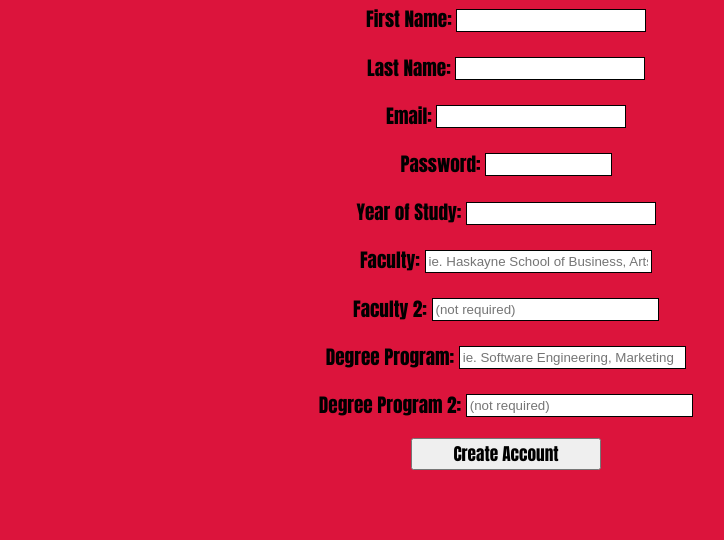
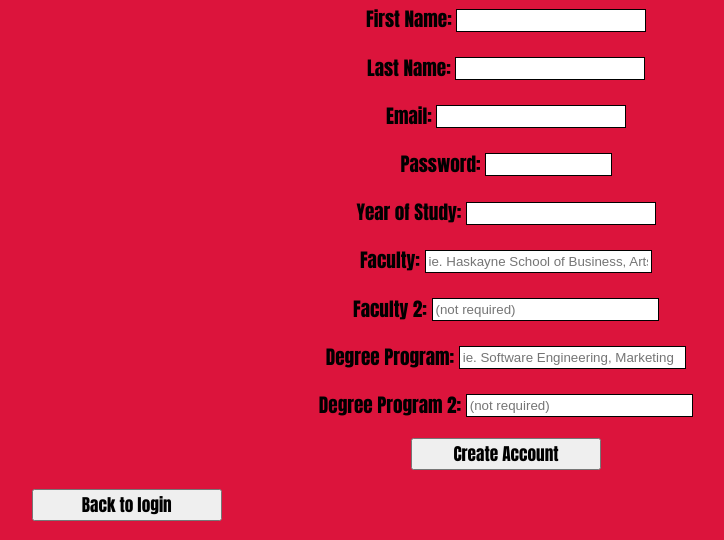
Before and after one commit to astorino-lex/CPSC471FinalProject, a PHP site: page /create_account.php in a window 1280 px wide. Shown: the part 384-924 px from the top of the page, without its empty margins (134-858 px from the left). Before the commit the page ends 854 px from the top, so only its background shows below. Run offline with PHP 8.4, Linux system fonts and the light colour scheme.

Commit message:
added a back button in create account

```diff
--- a/create_account.php
+++ b/create_account.php
@@ -41,6 +41,10 @@
       <input type=SUBMIT value="Create Account"
       style="font-family:impact;font-size:90%;width:15%;"><P>
 
+      <input type="button" value="Back to login" onclick="location='login_page.php'"
+            style="margin-right: 60%;font-family:impact;font-size:90%;width:15%;"/><P>
+
+
         <script type="text/javascript">
         function myFunction(event) {
           var a = confirm("By clicking OK, you are agreeing to KickstartU's following Terms & Conditions:" +
```
